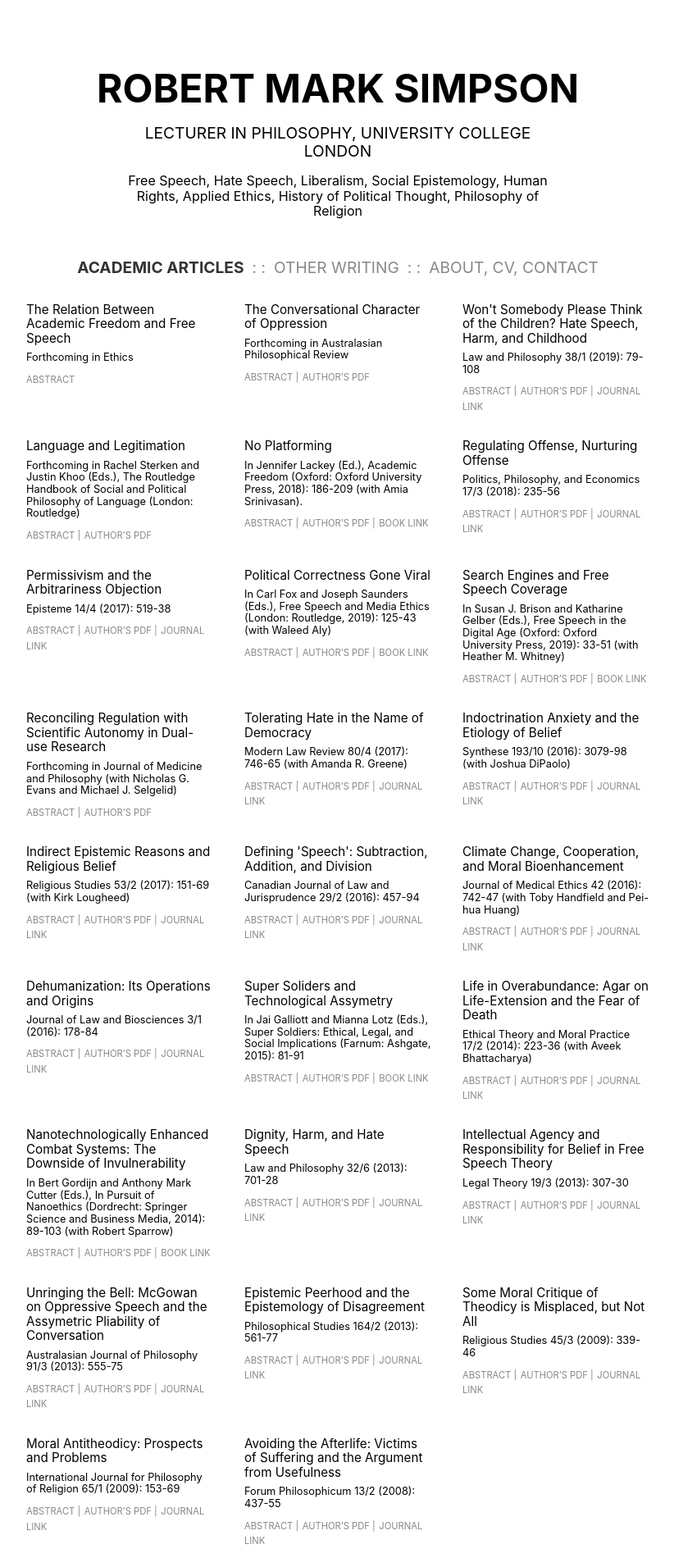
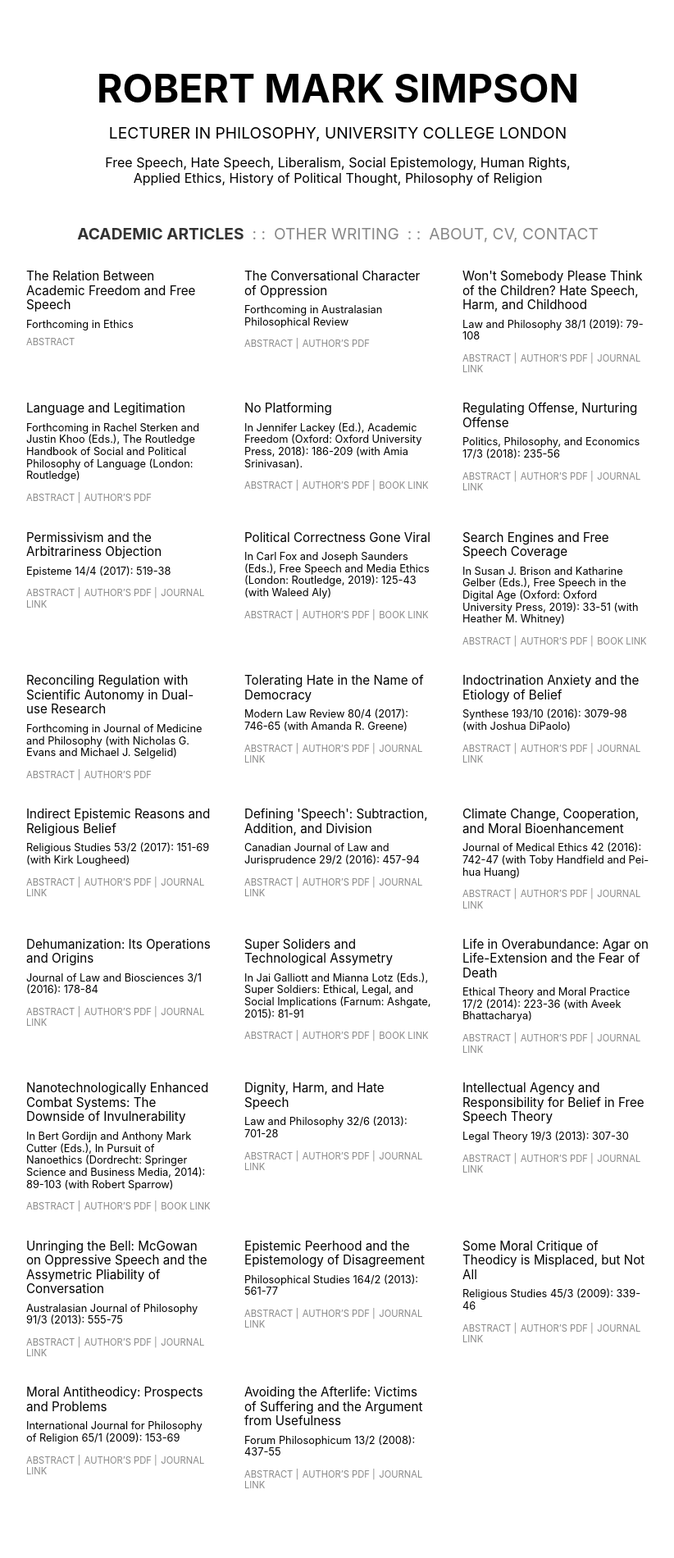
Before and after one commit to tristang/robertmarksimpson, a Jekyll site: the page built from index.md, in a window 1280 px wide. Shown: the top 1900 px of the page at 82% size, without its empty margins (228-1050 px from the left). Built offline with Jekyll 4.4.1, drawn with Linux system fonts in a browser that asks for light colours.

Commit message:
Tweak layout of subheading

```diff
--- a/_layouts/page.html
+++ b/_layouts/page.html
@@ -1,4 +1,3 @@
-<!DOCTYPE html>
 <html lang="en">
   <head>
     <meta charset="utf-8" />
@@ -17,6 +16,7 @@
       <h2 class="Page-subtitle">LECTURER IN PHILOSOPHY, UNIVERSITY COLLEGE LONDON</h2>
       <p class="Page-summary">
         Free Speech, Hate Speech, Liberalism, Social Epistemology, Human Rights,
+        <br />
         Applied Ethics, History of Political Thought, Philosophy of Religion
       </p>
 
--- a/_sass/main.scss
+++ b/_sass/main.scss
@@ -10,9 +10,6 @@ body {
   &-title, &-subtitle, &-summary {
     text-align: center;
     margin: 0 auto;
-  }
-  &-subtitle, &-summary {
-    width: 550px;
   }
   &-title {
     font-size: 3rem;
```
